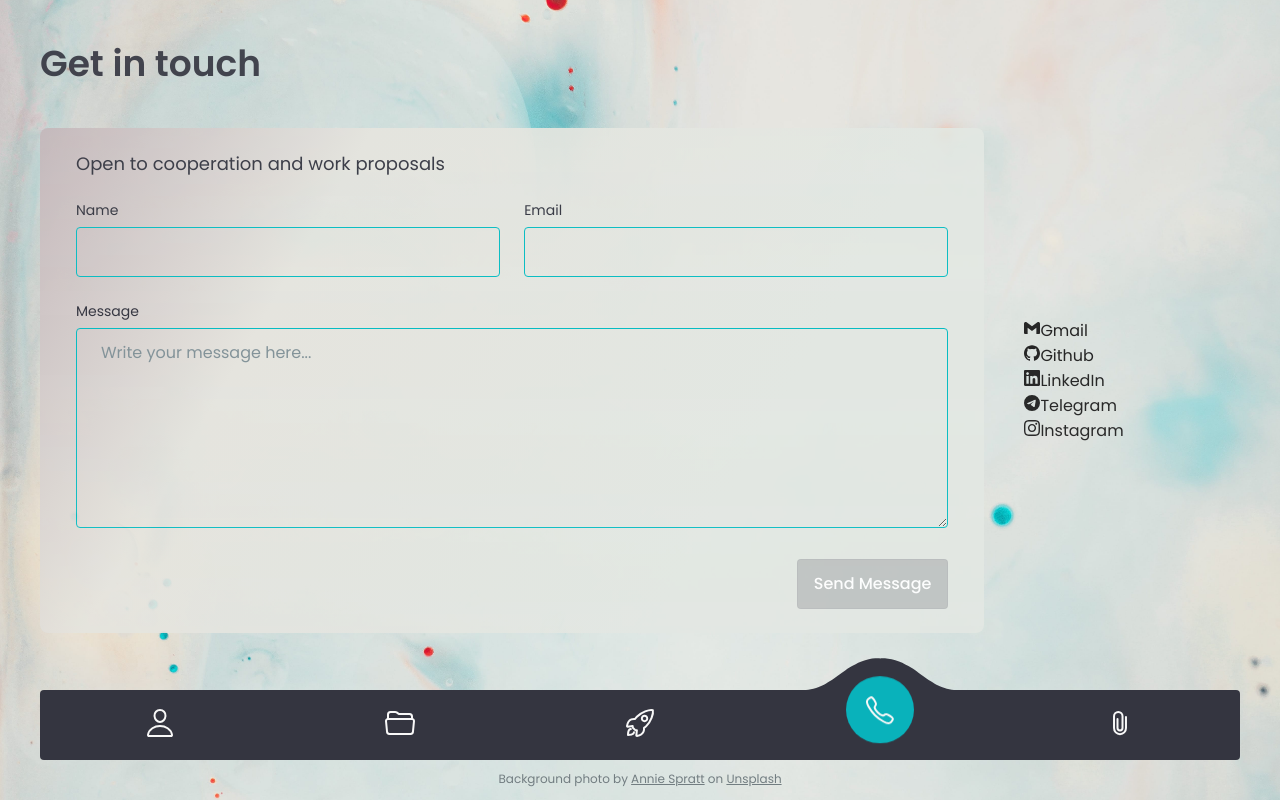
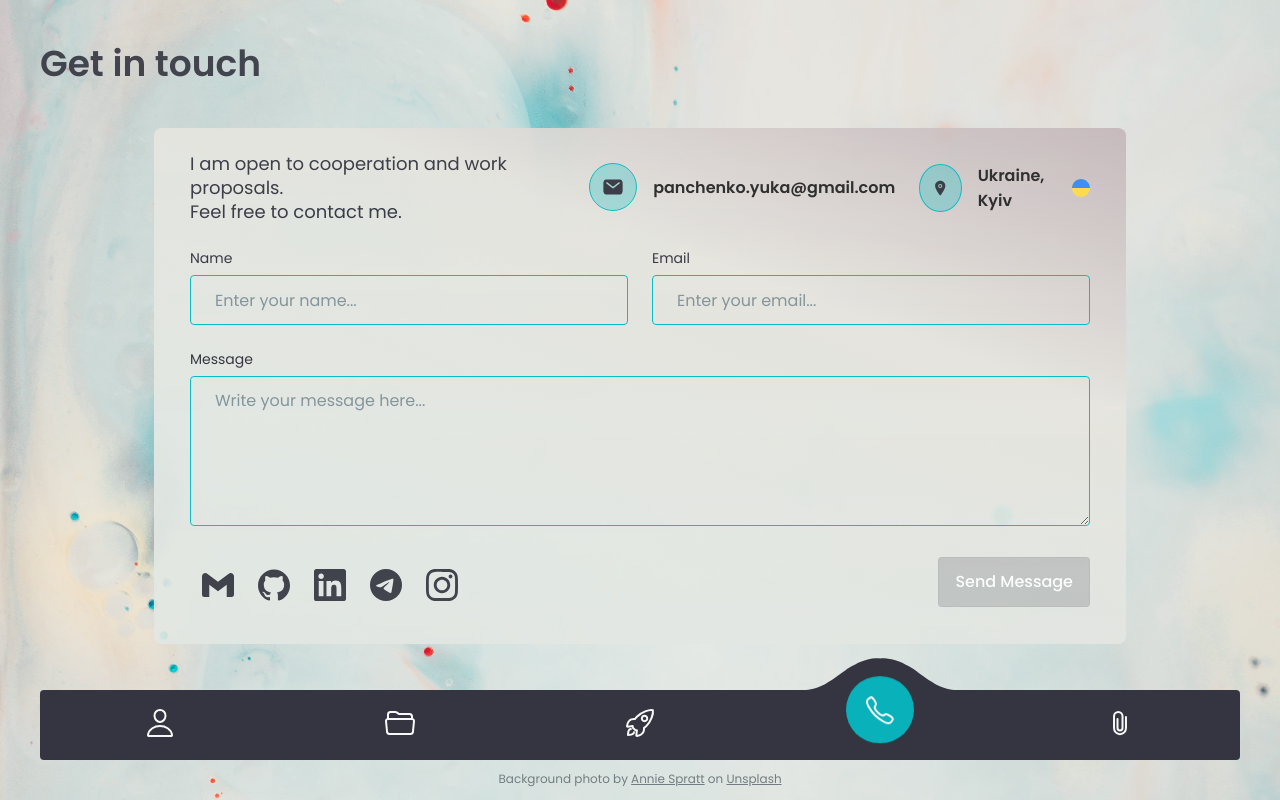
Before and after one commit to J-Panchenko/portfolio, a React (Create React App) app: page /about-me in a window 1280 px wide. Both pictures are taken after a click on the item 880 px from the left and 724 px from the top of the page. Built offline with nearby package versions, Linux system fonts and the light colour scheme.

Commit message:
create layouts for GetInTouch page

```diff
--- a/src/components/ContactInfo/ContactInfo.scss
+++ /dev/null
@@ -1,6 +0,0 @@
-@import 'assets/styles/variables';
-@import 'assets/styles/mixin';
-
-.contact-info {
-  flex-grow: 1;
-}
--- a/src/components/ContactInfo/ContactInfo.tsx
+++ /dev/null
@@ -1,45 +0,0 @@
-import { SiGithub, SiGmail, SiInstagram, SiLinkedin, SiTelegram } from 'react-icons/si';
-import { contacts } from 'data';
-import './ContactInfo.scss';
-
-function ContactInfo() {
-
-  const getSocialIcon = (social: SocialId) => {
-    switch (social) {
-    case 'github':
-      return <SiGithub className="contact-info__icon" />;
-    case 'email':
-      return <SiGmail className="contact-info__icon" />;
-    case 'instagram':
-      return <SiInstagram className="contact-info__icon" />;
-    case 'linkedin':
-      return <SiLinkedin className="contact-info__icon" />;
-    case 'telegram':
-      return <SiTelegram className="contact-info__icon" />;
-    default:
-      return null;
-    }
-  };
-
-  return (
-    <div className="contact-info">
-      <ul className="contact-info__list">
-        {contacts.map(({ id, title, value }: Contact) => (
-          <li className="contact-info__item" key={id} title={title}>
-            {getSocialIcon(id)}
-            <a
-              className="contact-info__item-link"
-              href={id === 'email' ? `mailto:${value}` : value}
-              target="_blank"
-              rel="noreferrer"
-            >
-              {title}
-            </a>
-          </li>
-        ))}
-      </ul>
-    </div>
-  );
-}
-
-export default ContactInfo;
--- a/src/components/ContactInfo/index.ts
+++ /dev/null
@@ -1,3 +0,0 @@
-import ContactInfo from './ContactInfo';
-
-export default ContactInfo;
--- a/src/components/ErrorMessage/ErrorMessage.tsx
+++ b/src/components/ErrorMessage/ErrorMessage.tsx
@@ -1,5 +1,6 @@
 import { ReactComponent as Warning } from 'assets/images/alertCircle.svg';
 import { error } from 'data';
+import { motion } from 'framer-motion';
 import './ErrorMessage.scss';
 
 interface ErrorMessageProps {
@@ -8,12 +9,18 @@ interface ErrorMessageProps {
 
 function ErrorMessage({ message = error.unknown }: ErrorMessageProps) {
   return (
-    <p className="error-message">
+    <motion.p
+      className="error-message"
+      initial={{ opacity: 0 }}
+      animate={{ opacity: 1 }}
+      exit={{ opacity: 0 }}
+      transition={{ ease: 'easeInOut', duration: 0.2, delay: 0.5 }}
+    >
       <Warning />
       <span className="error-message__text">
         {message ? message : error.unknown}
       </span>
-    </p>
+    </motion.p>
   );
 }
 
--- a/src/components/GetInTouch/GetInTouch.scss
+++ b/src/components/GetInTouch/GetInTouch.scss
@@ -3,11 +3,14 @@
 
 .get-in-touch {
   width: 100%;
+  height: max-content;
 
   &__container {
-    @include flexRowWrap(40px, center, center);
-    width: 100%;
+    @include flexRowWrap(42px, center, center);
+    width: 85%;
     height: 100%;
+    padding: 0 24px;
+    margin: 0 auto;
   }
 
   &__title {
@@ -19,24 +22,98 @@
 
   &__form {
     @include flexColumnNoWrap(24px, flex-start, flex-start);
-    background:  linear-gradient(120deg, $beige3 0%, $beige1 27%, $beige2 73%, $beige2 100%);
+    background: linear-gradient(200deg, $beige3 0%, $beige1 33%, $beige2 73%, $beige2 100%);
     padding: 24px 36px;
     border-radius: 8px;
     height: 100%;
-    flex-grow: 1;
-
-    &-title {
-      @include fontRegular(18px, 24px);
-      color: $secondary;
-    }
+    flex-grow: 2;
 
     &--top {
       @include flexRowNoWrap(24px, flex-start, flex-start);
       width: 100%;
     }
 
+    &--bottom {
+      @include flexRowNoWrap(24px, flex-start, space-between);
+      width: 100%;
+      margin-top: auto;
+    }
+
     .button {
       margin-left: auto;
     }
   }
+
+  &__list {
+    width: fit-content;
+    height: 100%;
+    margin-top: auto;
+    @include flexRowNoWrap(24px, flex-start, flex-start);
+    padding: 12px;
+  }
+
+  &__item {
+    &-link {
+      cursor: pointer;
+
+      svg {
+        width: 32px;
+        height: 32px;
+        color: $secondary;
+        transition: $transition;
+
+        &:hover {
+          color: $dark-grey;
+        }
+      }
+    }
+  }
 }
+
+.contact-info {
+  @include flexRowNoWrap(16px, center, space-between);
+  width: 100%;
+
+  &__description {
+    @include fontRegular(18px, 24px);
+    color: $secondary;
+  }
+
+  &__icon {
+    width: 32px;
+    height: 32px;
+    color: $secondary;
+  }
+
+  &__main {
+    @include flexRowNoWrap(24px, flex-start, flex-start);
+
+    &-location {
+      @include flexRowNoWrap(16px, center, flex-start);
+      width: 100%;
+
+      &-icon {
+        width: 48px;
+        height: 48px;
+        padding: 12px;
+        color: $secondary;
+        border: 1px solid $primary;
+        border-radius: 50%;
+        background: rgba($color: $primary, $alpha: 0.3);
+      }
+
+      &-text {
+        font-weight: 600;
+      }
+    }
+
+    &-email {
+      @include flexRowNoWrap(16px, center, flex-start);
+      width: 100%;
+
+      &-text {
+        font-weight: 600;
+      }
+    }
+  }
+}
--- a/src/components/GetInTouch/GetInTouch.tsx
+++ b/src/components/GetInTouch/GetInTouch.tsx
@@ -1,8 +1,17 @@
 import * as z from 'zod';
 import { FormInput, FormTextarea } from 'components/Inputs';
-import ContactInfo from 'components/ContactInfo';
+import { IoLocation, IoMail } from 'react-icons/io5';
+import {
+  SiGithub,
+  SiGmail,
+  SiInstagram,
+  SiLinkedin,
+  SiTelegram,
+} from 'react-icons/si';
+import { contacts, schemaForm } from 'data';
 import { CustomButton } from 'components/Buttons';
-import { schemaForm } from 'data';
+import { Tooltip } from '@chakra-ui/react';
+import { ReactComponent as Ukraine } from 'assets/images/icons/ukraine.svg';
 import { useForm } from 'react-hook-form';
 import { zodResolver } from '@hookform/resolvers/zod';
 import './GetInTouch.scss';
@@ -26,6 +35,23 @@ function GetInTouch() {
     reset();
   };
 
+  const getSocialIcon = (social: SocialId) => {
+    switch (social) {
+    case 'github':
+      return <SiGithub className="contact-info__icon" />;
+    case 'email':
+      return <SiGmail className="contact-info__icon" />;
+    case 'instagram':
+      return <SiInstagram className="contact-info__icon" />;
+    case 'linkedin':
+      return <SiLinkedin className="contact-info__icon" />;
+    case 'telegram':
+      return <SiTelegram className="contact-info__icon" />;
+    default:
+      return null;
+    }
+  };
+
   return (
     <section className="get-in-touch">
       <h1 className="get-in-touch__title">
@@ -36,20 +62,41 @@ function GetInTouch() {
           className="get-in-touch__form"
           onSubmit={handleSubmit(onSubmit)}
         >
-          <h2 className="get-in-touch__form-title">
-            Open to cooperation and work proposals
-          </h2>
+          <div className="contact-info">
+            <p className="contact-info__description">
+              I am open to cooperation and work proposals.
+              <br />
+              Feel free to contact me.
+            </p>
+            <ul className="contact-info__main">
+              <li className="contact-info__main-email">
+                <IoMail className="contact-info__main-location-icon" />
+                <p className="contact-info__main-email-text">
+                  panchenko.yuka@gmail.com
+                </p>
+              </li>
+              <li className="contact-info__main-location">
+                <IoLocation className="contact-info__main-location-icon" />
+                <p className="contact-info__main-location-text">
+                  Ukraine, Kyiv
+                </p>
+                <Ukraine className="contact-info__main-location-flag" />
+              </li>
+            </ul>
+          </div>
           <div className="get-in-touch__form--top">
             <FormInput
               register={register}
               label="Name"
               registerName="name"
+              placeholder="Enter your name..."
               errorMessage={errors.name?.message}
             />
             <FormInput
               register={register}
               label="Email"
               registerName="email"
+              placeholder="Enter your email..."
               errorMessage={errors.email?.message}
             />
           </div>
@@ -61,16 +108,38 @@ function GetInTouch() {
             errorMessage={errors.message?.message}
             size="lg"
             resize="vertical"
-            minHeight={200}
+            minHeight={150}
           />
+          <div className="get-in-touch__form--bottom">
+            <ul className="get-in-touch__list">
+              {contacts.map(({ id, title, value }: Contact) => (
+                <li className="get-in-touch__item" key={id} title={title}>
+                  <Tooltip
+                    label={title}
+                    aria-label={title}
+                    placement="top"
+                    paddingBottom="0.7rem"
+                  >
+                    <a
+                      className="get-in-touch__item-link"
+                      href={id === 'email' ? `mailto:${value}` : value}
+                      target="_blank"
+                      rel="noreferrer"
+                    >
+                      {getSocialIcon(id)}
+                    </a>
+                  </Tooltip>
+                </li>
+              ))}
+            </ul>
             <CustomButton
               type="submit"
               text="Send Message"
               disabled={!isValid}
               colorScheme="secondary"
             />
+          </div>
         </form>
-        <ContactInfo />
       </div>
     </section>
   );
--- a/src/components/index.ts
+++ b/src/components/index.ts
@@ -3,7 +3,6 @@ import { CustomButton, IconButton } from './Buttons';
 import { FormInput, FormTextarea } from './Inputs';
 import AboutMe from './AboutMe';
 import BgAuthor from './BgAuthor';
-import ContactInfo from './ContactInfo';
 import ErrorBoundary from './ErrorBoundary';
 import ErrorMessage from './ErrorMessage';
 import GetInTouch from './GetInTouch';
@@ -14,7 +13,6 @@ import Resume from './Resume';
 
 export {
   /* PLOP_INJECT_EXPORT */
-  ContactInfo,
   Resume,
   MySkills,
   AboutMe,
--- a/src/data/initialData.ts
+++ b/src/data/initialData.ts
@@ -34,7 +34,7 @@ export const contacts: Contact[] = [
   },
   {
     id: 'github',
-    title: 'Github',
+    title: 'GitHub',
     value: 'https://github.com/J-Panchenko',
   },
   {
```
Also changed, not shown: src/assets/images/icons/ukraine.svg (added). Lines whose indentation alone changed are shown as unchanged.
